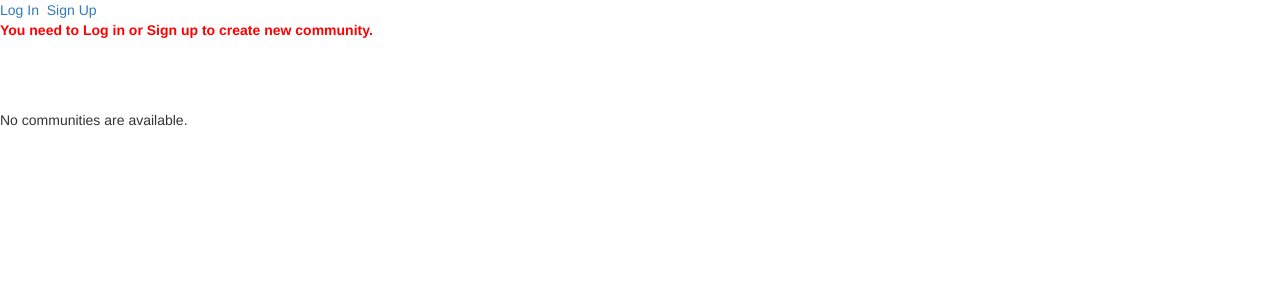
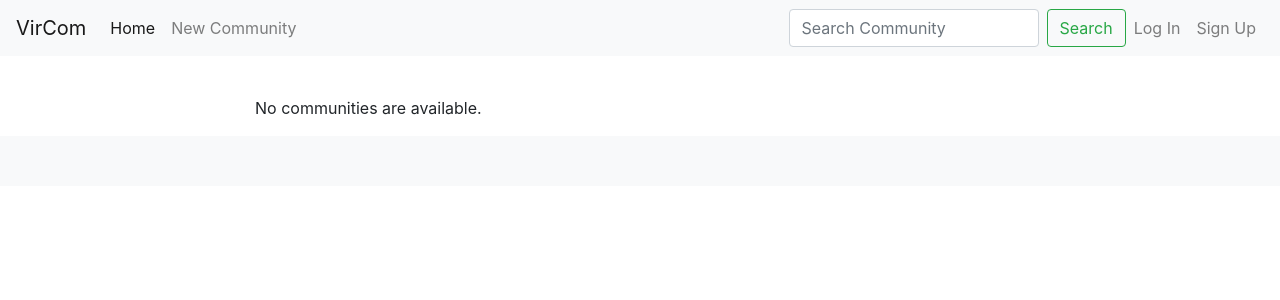
Before and after one commit to batidibek/community_information_management_platform, a Django app: page /vircom/new-community/ in a window 1280 px wide. Shown: the top 300 px of the page. Run offline with Django 3.2, Linux system fonts and the light colour scheme; data that the repository does not hold is empty; some libraries are stand-ins or nearby versions.

Commit message:
home page and new community pages' front end development
navbar and footer added, communities listed

```diff
--- a/vircom/templates/vircom/index.html
+++ b/vircom/templates/vircom/index.html
@@ -6,53 +6,92 @@
   <link rel="stylesheet" href="https://stackpath.bootstrapcdn.com/bootstrap/4.1.3/css/bootstrap.min.css"
     integrity="sha384-MCw98/SFnGE8fJT3GXwEOngsV7Zt27NXFoaoApmYm81iuXoPkFOJwJ8ERdknLPMO" crossorigin="anonymous">
 
-    <link rel="stylesheet" href="https://maxcdn.bootstrapcdn.com/bootstrap/3.4.0/css/bootstrap.min.css">
-    <link href="https://cdn.jsdelivr.net/bootstrap.tagsinput/0.8.0/bootstrap-tagsinput.css" rel="stylesheet" />
-    <link href="https://cdnjs.cloudflare.com/ajax/libs/bootstrap-tagsinput/0.8.0/bootstrap-tagsinput-typeahead.css"
-        rel="stylesheet" />
   {% load static %}
-    <link href="{% static 'vircom/css/text_boxes.css' %}" rel="stylesheet"></script>
+  <link href="{% static 'vircom/css/text_boxes.css' %}" rel="stylesheet">
   <script src="https://ajax.googleapis.com/ajax/libs/jquery/3.4.1/jquery.min.js"></script>
-    <script src="https://maxcdn.bootstrapcdn.com/bootstrap/3.4.0/js/bootstrap.min.js"></script>
+
 </head>
 
-<body style="width: 1000px">
+<body>
+  <!--    NAVBAR -->
+  <nav class="navbar fixed-top navbar-expand-lg navbar-light bg-light">
+    <a class="navbar-brand" href="{% url 'vircom:index' %}">VirCom</a>
+    <button class="navbar-toggler" type="button" data-toggle="collapse" data-target="#navbarSupportedContent"
+      aria-controls="navbarSupportedContent" aria-expanded="false" aria-label="Toggle navigation">
+      <span class="navbar-toggler-icon"></span>
+    </button>
 
+    <div class="collapse navbar-collapse" id="navbarSupportedContent">
+      <ul class="navbar-nav mr-auto">
+        <li class="nav-item active">
+          <a class="nav-link" href="{% url 'vircom:index' %}">Home<span class="sr-only">(current)</span></a>
+        </li>
+        <li class="nav-item">
+          <a class="nav-link" href="{% url 'vircom:new_community'%}">New Community</a>
+        </li>
+      </ul>
+      <div style="float: right;">
+        <form class="form-inline my-2 my-lg-0">
+          <input style="width: 250px;" class="form-control mr-sm-2" type="search" placeholder="Search Community"
+            aria-label="Search Community">
+          <button class="btn btn-outline-success my-2 my-sm-0" type="submit">Search</button>
+        </form>
+      </div>
+      <ul class="navbar-nav" style="float: right;">
         {% if user.user %}
-    <p>Hi, {{user.user.username}}!</p>&nbsp;&nbsp;<a href="{% url 'vircom:log_out'%}">Log Out</a>
+        <li class="nav-item">
+          <a class="nav-link disabled">Hi, {{user.user.username}}!</a>
+        </li>
+        <li class="nav-item">
+          <a class="nav-link" href="{% url 'vircom:log_out'%}">Log Out</a>
+        </li>
         {% else %}
-    <a href="{% url 'vircom:log_in'%}">Log In</a>&nbsp;&nbsp;<a href="{% url 'vircom:sign_up'%}">Sign Up</a>
+        <li class="nav-item">
+          <a class="nav-link" href="{% url 'vircom:log_in'%}">Log In</a>
+        </li>
+        <li class="nav-item">
+          <a class="nav-link" href="{% url 'vircom:sign_up'%}">Sign Up</a>
+        </li>
         {% endif %}
-    {% if error_message %}<p style="color: red"><strong>{{ error_message }}</strong></p>{% endif %}
-    <br /><br /><br />
+      </ul>
+    </div>
+  </nav>
+  <!--    NAVBAR -->
+  <br /><br /><br /><br />
+
+  <!--    COMMUNITY LIST -->
+  <div class="container" style="width: 800px; margin:0 auto;">
     {% if community_list %}
-    <ul>
+    <ul class="list-group">
       {% for community in community_list %}
-        <li>
-            <div>
-                <a href="{% url 'vircom:community_detail' community.name %}">{{ community.name}}</a><br />
-                {{community.description}}<br />
+      <li class="list-group-item"><a href="{% url 'vircom:community_detail' community.name %}">{{ community.name}}</a>
+      </li>
+      <li class="list-group-item">{{community.description}}</li>
+      <li class="list-group-item">
         <div class="input-group">{% for tag in community.tags.tags%}<p class="WikiItemTag">{{tag.tag}}<span
-                    class="textboxwWikiInfo"><a href="{{tag.url}}" style="color:#FFFF;">{{tag.qid}}-{{tag.label}}<br />{{tag.description}}</a></span></p>&nbsp;&nbsp;&nbsp;&nbsp;{% endfor %}</div><br /><br /><br />
-            </div>
+              class="textboxwWikiInfo"><a href="{{tag.url}}"
+                style="color:#FFFF;">{{tag.qid}}-{{tag.label}}<br />{{tag.description}}</a></span></p>
+          &nbsp;&nbsp;&nbsp;&nbsp;{% endfor %}</div>
       </li>
+      <br />
       {% endfor %}
     </ul>
     {% else %}
     <p>No communities are available.</p>
     {% endif %}
+  </div>
+  <!--    COMMUNITY LIST -->
 
-    <br /><br /><br />
-    {% if user.user %}
-    <a href="{% url 'vircom:new_community'%}">Create New Community</a>
-    {% endif %}
+  <!--    FOOTER -->
+  <nav class="navbar navbar-expand-lg navbar-light bg-light" style="height: 50px;"></nav>
+  <!--    FOOTER -->
 
-
-    <!-- Include jQuery -->
   <script src="https://code.jquery.com/jquery-3.3.1.slim.min.js"
     integrity="sha384-q8i/X+965DzO0rT7abK41JStQIAqVgRVzpbzo5smXKp4YfRvH+8abtTE1Pi6jizo"
     crossorigin="anonymous"></script>
-    <!--Load Bootstrap JavaScript-->
+  <script src="https://cdnjs.cloudflare.com/ajax/libs/popper.js/1.14.3/umd/popper.min.js"
+    integrity="sha384-ZMP7rVo3mIykV+2+9J3UJ46jBk0WLaUAdn689aCwoqbBJiSnjAK/l8WvCWPIPm49"
+    crossorigin="anonymous"></script>
   <script src="https://stackpath.bootstrapcdn.com/bootstrap/4.1.3/js/bootstrap.min.js"
     integrity="sha384-ChfqqxuZUCnJSK3+MXmPNIyE6ZbWh2IMqE241rYiqJxyMiZ6OW/JmZQ5stwEULTy"
     crossorigin="anonymous"></script>
```
Also changed, not shown: vircom/templates/vircom/advanced_search.html (deleted, +0 -64 lines), vircom/templates/vircom/community_detail.html (+53 -17 lines), vircom/templates/vircom/new_community.html (+65 -13 lines). Lines whose indentation alone changed are shown as unchanged.
